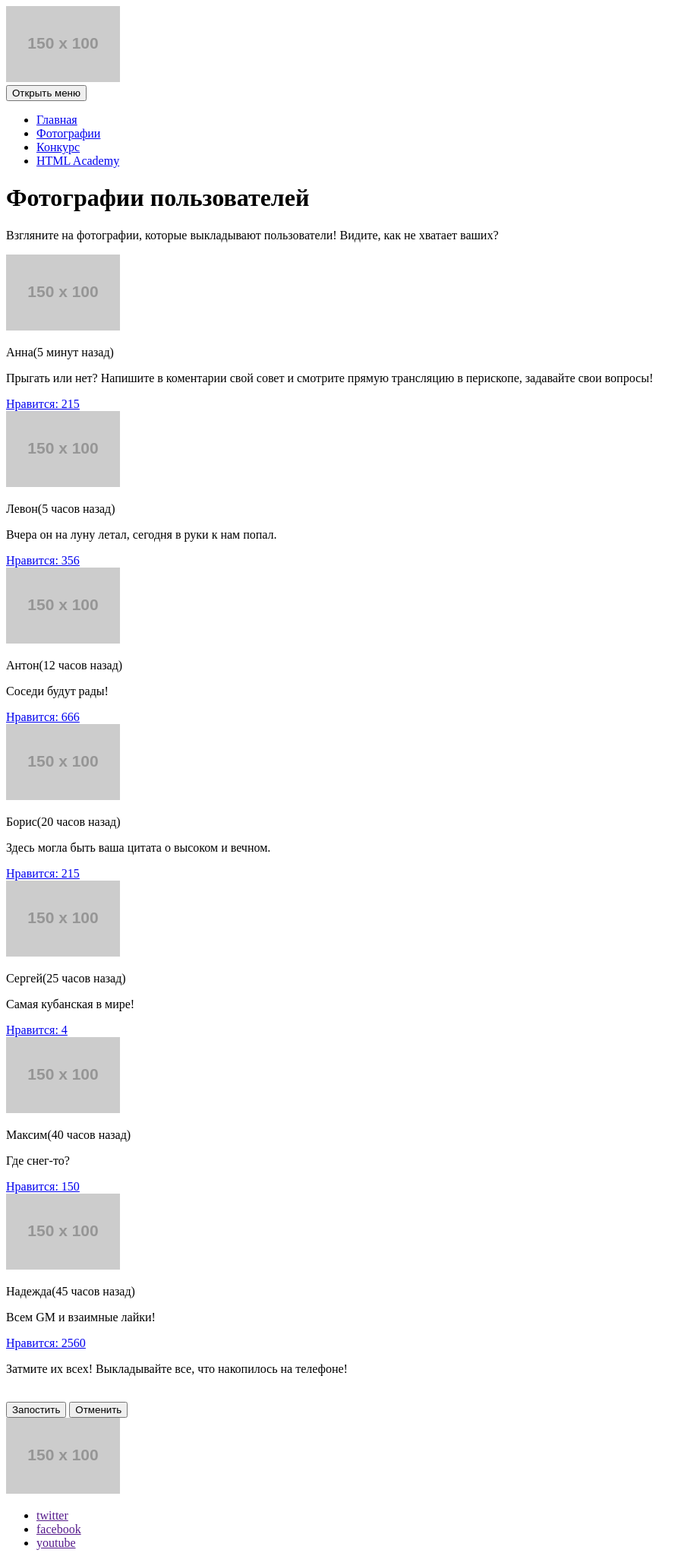
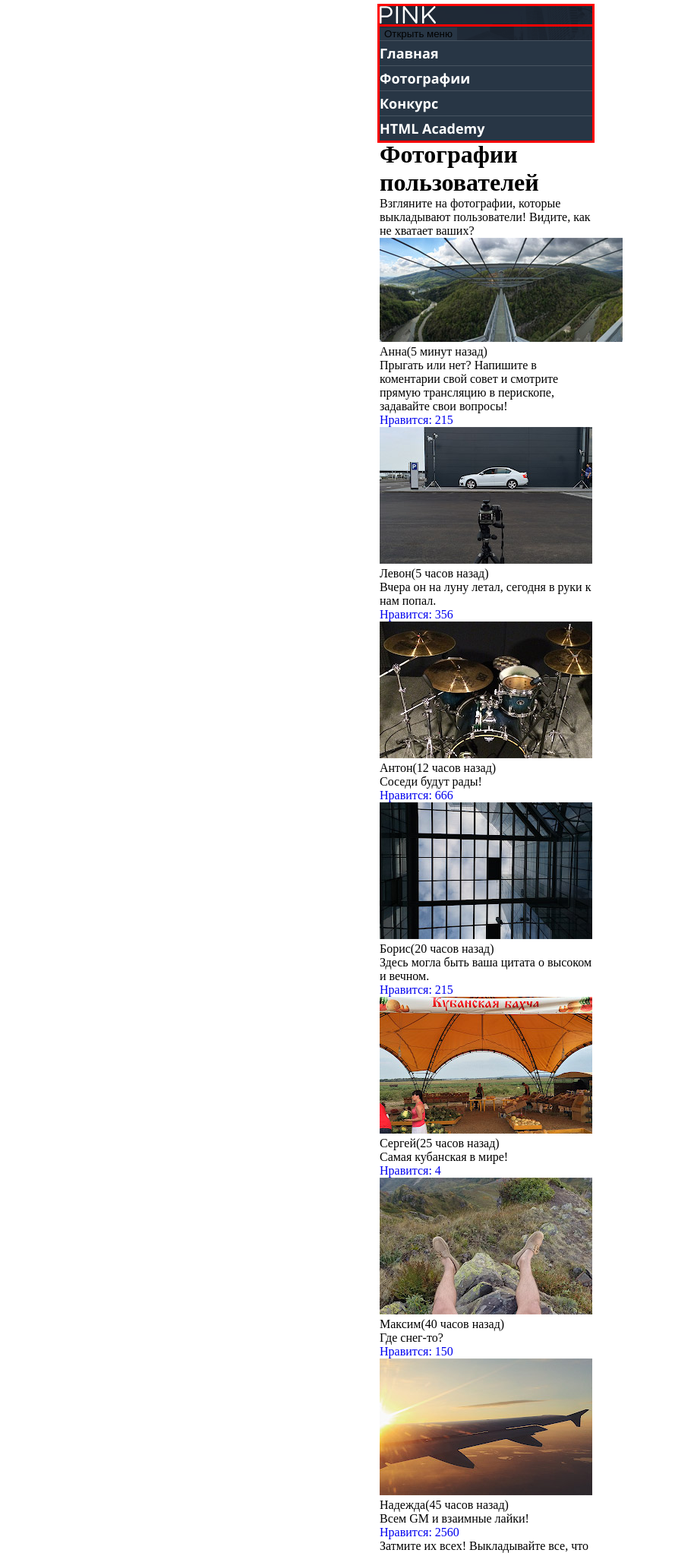
Before and after one commit to Caneklis/181931-pink, a website: page photo.html in a window 1280 px wide. Shown: the top 2044 px of the page at 76% size, without its empty margins (0-914 px from the left). Drawn offline with nearby package versions, Linux system fonts and the light colour scheme; files that its build step writes are made by us from their sources; placeholder pictures from the web are drawn by us.

Commit message:
Начал верстку с помощью препроцессора

```diff
--- /dev/null
+++ b/less/blocks/about-app.less
@@ -0,0 +1,12 @@
+.about-app {
+  .outline();
+  background-color: @bg-grey;
+
+  h2 {
+    .center();
+    font-family: opensansbold;
+    font-size: 18px;
+    line-height: 24px;
+    color: #000;
+  }
+}
--- /dev/null
+++ b/less/blocks/description.less
@@ -0,0 +1,13 @@
+.description {
+  .outline();
+  background-color: @sec-color;
+
+  b {
+    .center();
+    margin-top: 45px;
+    margin-bottom: 70px;
+    font-family: opensans;
+    font-size: 24px;
+    color: #283645;
+  }
+}
--- /dev/null
+++ b/less/blocks/download-app.less
@@ -0,0 +1,16 @@
+.download-app {
+  .outline();
+  background-color: @prime-color;
+
+  p {
+    .center();
+    font-family: opensans;
+    font-size: 14px;
+    line-height: 32px;
+    color: @sec-color;
+  }
+
+  .download-app__item {
+    .center();
+  }
+}
--- /dev/null
+++ b/less/blocks/logo.less
@@ -0,0 +1,3 @@
+.logo {
+  background-color: fade(@bg-nav, 80%);
+}
--- /dev/null
+++ b/less/blocks/main-nav.less
@@ -0,0 +1,25 @@
+.main-nav {
+  .outline();
+
+  &--closed {
+    background-color: fade(@bg-nav, 80%);
+  }
+
+  .main-nav__toggle {
+    border: none;
+    background-color: #283645;
+  }
+
+  .main-nav__item {
+    background-color: #283645;
+    border-top: 1px solid #485461;
+    border-bottom: 1 ps solid #283544;
+  }
+
+  a {
+    font-family: opensansbold;
+    font-size: 18px;
+    line-height: 32px;
+    color: @sec-color;
+  }
+}
--- /dev/null
+++ b/less/blocks/page-header.less
@@ -0,0 +1,7 @@
+.page-header {
+  .outline();
+  background-color: @prime-color;
+  background-image: url('../img/bg-back-mobile@1x.jpg');
+  background-repeat: no-repeat;
+  background-size: cover;
+}
--- /dev/null
+++ b/less/blocks/slide.less
@@ -0,0 +1,18 @@
+.slide {
+  .outline();
+
+  .slide__review-author {
+    .center();
+    font-family: opensansbold;
+    font-size: 18px;
+    line-height: 30px;
+  }
+
+  .slide__review-text {
+    .center();
+    font-family: opensans;
+    font-size: 14px;
+    line-height: 30px;
+    color: #283645;
+  }
+}
--- /dev/null
+++ b/less/global/base.less
@@ -0,0 +1,19 @@
+ul {
+	list-style: none;
+}
+
+a {
+  text-decoration: none;
+}
+
+p,
+h1,
+h2,
+h3,
+h4,
+ul,
+input,
+figure {
+	margin: 0;
+	padding: 0;
+}
--- /dev/null
+++ b/less/global/btn.less
@@ -0,0 +1,17 @@
+.btn {
+  .center();
+  padding: 18px 36px;
+  color: @sec-color;
+  border: 2px solid @sec-color;
+  border-radius: 30px;
+
+  &--active{
+    border: 2px solid #d22856;
+    color: #d22856;
+  }
+
+  &--not-active {
+    border: 2px solid #dddfe0;
+    color: #dddfe0;
+  }
+}
--- /dev/null
+++ b/less/global/fonts.less
@@ -0,0 +1,14 @@
+@font-face {
+  font-family: 'opensans';
+  src: url('../fonts/opensans.woff2');
+}
+
+@font-face {
+  font-family: 'opensansbold';
+  src: url('../fonts/opensansbold.woff2');
+}
+
+@font-face {
+  font-family: 'opensanslight';
+  src: url('../fonts/opensanslight.woff2');
+}
--- /dev/null
+++ b/less/global/wrapper.less
@@ -0,0 +1,5 @@
+.wrapper {
+  width: 280px;
+  padding: 0 20px;
+  margin: 0 auto;
+}
--- /dev/null
+++ b/less/mixins.less
@@ -0,0 +1,9 @@
+.center() {
+  display: inline-block;
+  vertical-align: top;
+  text-align: center;
+}
+
+.outline() {
+  outline: red solid 3px;
+}
--- /dev/null
+++ b/less/style.less
@@ -0,0 +1,18 @@
+//@import "normalize.less";
+
+@import "variables.less";
+@import "mixins.less";
+
+@import "global/base.less";
+@import "global/fonts.less";
+@import "global/btn.less";
+@import "global/wrapper.less";
+
+@import "blocks/page-header.less";
+@import "blocks/logo.less";
+@import "blocks/main-nav.less";
+@import "blocks/phone-app.less";
+@import "blocks/download-app.less";
+@import "blocks/description.less";
+@import "blocks/about-app.less";
+@import "blocks/slide.less";
--- /dev/null
+++ b/less/variables.less
@@ -0,0 +1,4 @@
+@prime-color: #1d2631;
+@bg-nav: #1d2632;
+@sec-color: #fff;
+@bg-grey: #f2f2f2;
--- a/photo.html
+++ b/photo.html
@@ -3,12 +3,13 @@
   <head>
     <meta charset="utf-8">
     <title>HTML Academy: Пинк</title>
+    <link rel="stylesheet" href="css/style.css">
   </head>
   <body>
     <div class="wrapper">
       <header class="page-header">
         <div class="logo">
-          <img src="http://placehold.it/150x100" alt="Логотип Pink">
+          <img src="img/logo-pink-white-mobile.svg" alt="Логотип Pink">
         </div>
         <nav class="main-nav main-nav--closed main-nav--nojs">
           <button class="main-nav__toggle" type="button">Открыть меню</button>
@@ -27,43 +28,43 @@
         <section class="user-photo">
           <p class="user-photo__text">Взгляните на фотографии, которые выкладывают пользователи! Видите, как не хватает ваших?</p>
           <div class="user-photo__item">
-            <img src="http://placehold.it/150x100" alt="" class="user-photo__img user-photo__img--wide">
+            <img src="img/panorama-mobile@1x.jpg" alt="" class="user-photo__img user-photo__img--wide">
             <p class="user-photo__author">Анна<span>(5 минут назад)</span></p>
             <p class="user-photo__description">Прыгать или нет? Напишите в коментарии свой совет и смотрите прямую трансляцию в перископе, задавайте свои вопросы!</p>
             <a href="#" class="user-photo__like-link">Нравится: 215</a>
           </div>
           <div class="user-photo__item">
-            <img src="http://placehold.it/150x100" alt="" class="user-photo__img">
+            <img src="img/photo-1-mobile@1x.jpg" alt="" class="user-photo__img">
             <p class="user-photo__author">Левон<span class="user-photo__time">(5 часов назад)</span></p>
             <p class="user-photo__description">Вчера он на луну летал, сегодня в руки к нам попал.</p>
             <a href="#" class="user-photo__like-link">Нравится: 356</a>
           </div>
           <div class="user-photo__item">
-            <img src="http://placehold.it/150x100" alt="" class="user-photo__img">
+            <img src="img/photo-2-mobile@1x.jpg" alt="" class="user-photo__img">
             <p class="user-photo__author">Антон<span class="user-photo__time">(12 часов назад)</span></p>
             <p class="user-photo__description">Соседи будут рады!</p>
             <a href="#" class="user-photo__like-link">Нравится: 666</a>
           </div>
           <div class="user-photo__item">
-            <img src="http://placehold.it/150x100" alt="" class="user-photo__img">
+            <img src="img/photo-3-mobile@1x.jpg" alt="" class="user-photo__img">
             <p class="user-photo__author">Борис<span class="user-photo__time">(20 часов назад)</span></p>
             <p class="user-photo__description">Здесь могла быть ваша цитата о высоком и вечном.</p>
             <a href="#" class="user-photo__like-link">Нравится: 215</a>
           </div>
           <div class="user-photo__item">
-            <img src="http://placehold.it/150x100" alt="" class="user-photo__img">
+            <img src="img/photo-4-mobile@1x.jpg" alt="" class="user-photo__img">
             <p class="user-photo__author">Сергей<span class="user-photo__time">(25 часов назад)</span></p>
             <p class="user-photo__description">Самая кубанская в мире!</p>
             <a href="#" class="user-photo__like-link">Нравится: 4</a>
           </div>
           <div class="user-photo__item">
-            <img src="http://placehold.it/150x100" alt="" class="user-photo__img">
+            <img src="img/photo-5-mobile@1x.jpg" alt="" class="user-photo__img">
             <p class="user-photo__author">Максим<span class="user-photo__time">(40 часов назад)</span></p>
             <p class="user-photo__description">Где снег-то?</p>
             <a href="#" class="user-photo__like-link">Нравится: 150</a>
           </div>
           <div class="user-photo__item">
-            <img src="http://placehold.it/150x100" alt="" class="user-photo__img">
+            <img src="img/photo-6-mobile@1x.jpg" alt="" class="user-photo__img">
             <p class="user-photo__author">Надежда<span class="user-photo__time">(45 часов назад)</span></p>
             <p class="user-photo__description">Всем GM и взаимные лайки!</p>
             <a href="#" class="user-photo__like-link">Нравится: 2560</a>
@@ -74,7 +75,7 @@
           <div class="upload-block__img">
             <img src="" alt="">
           </div>
-          <button class="btn">Запостить</button>
+          <button class="btn btn--active">Запостить</button>
           <button class="btn btn--not-active">Отменить</button>
         </section>
       </main>
```
Also changed, not shown: form.html (+2 -1 lines), index.html (+12 -9 lines), less/blocks/phone-app.less (added).
